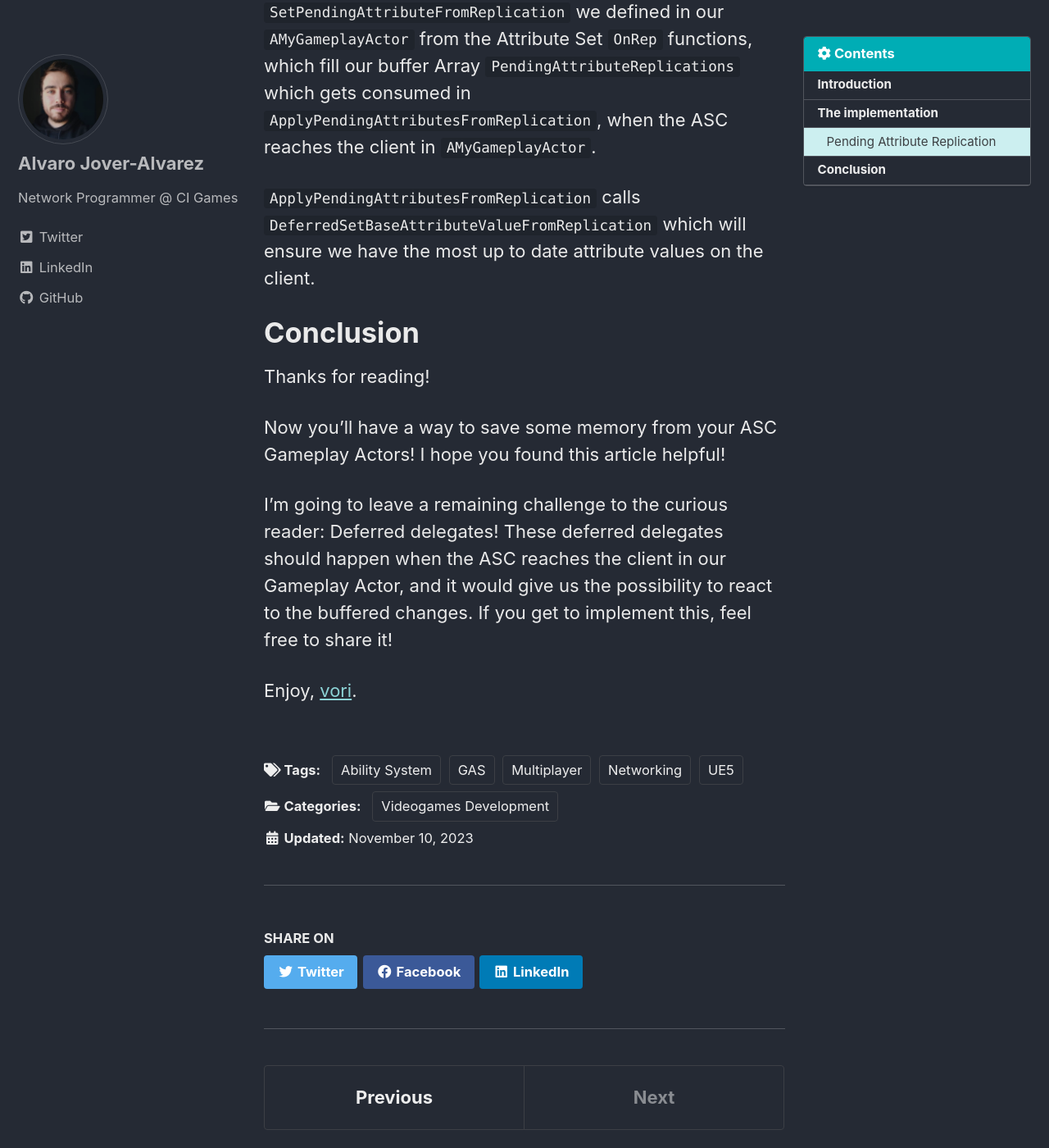
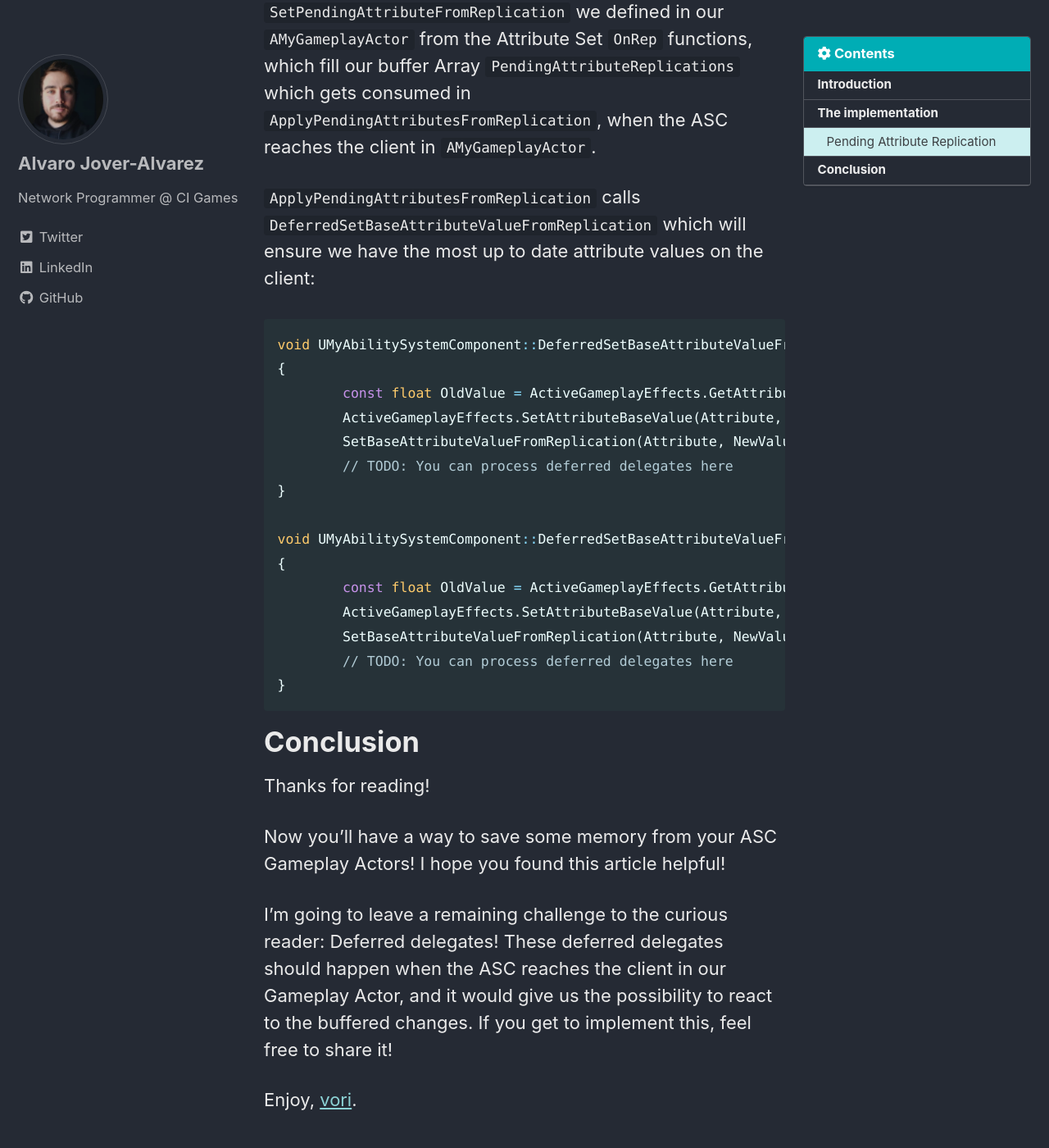
Before and after one commit to vorixo/devtricks, a Jekyll site: the page built from _posts/2023-11-10-lazy-loading-asc.md, in a window 1280 px wide and 1400 px high, scrolled down 8340 px. Shown: the whole window at 82% size. Built offline with Jekyll 4.4.1, drawn with Linux system fonts in a browser that asks for light colours; cached includes are drawn as plain includes; some of the changed text lies outside the part shown.

Commit message:
[FIX] Oopsie, I missed an important implementation in the custom ASC

```diff
--- a/_posts/2023-11-10-lazy-loading-asc.md
+++ b/_posts/2023-11-10-lazy-loading-asc.md
@@ -242,7 +242,25 @@ void UMyAttributeSet_Health::OnRep_Shield(const FGameplayAttributeData& OldShiel
 
 As we can see, the macro we created calls `SetPendingAttributeFromReplication` we defined in our `AMyGameplayActor` from the Attribute Set `OnRep` functions, which fill our buffer Array `PendingAttributeReplications` which gets consumed in `ApplyPendingAttributesFromReplication`, when the ASC reaches the client in `AMyGameplayActor`.
 
-`ApplyPendingAttributesFromReplication` calls `DeferredSetBaseAttributeValueFromReplication` which will ensure we have the most up to date attribute values on the client.
+`ApplyPendingAttributesFromReplication` calls `DeferredSetBaseAttributeValueFromReplication` which will ensure we have the most up to date attribute values on the client:
+
+{% highlight c++ %}
+void UMyAbilitySystemComponent::DeferredSetBaseAttributeValueFromReplication(const FGameplayAttribute& Attribute, float NewValue)
+{
+	const float OldValue = ActiveGameplayEffects.GetAttributeBaseValue(Attribute);
+	ActiveGameplayEffects.SetAttributeBaseValue(Attribute, NewValue);
+	SetBaseAttributeValueFromReplication(Attribute, NewValue, OldValue);
+	// TODO: You can process deferred delegates here
+}
+
+void UMyAbilitySystemComponent::DeferredSetBaseAttributeValueFromReplication(const FGameplayAttribute& Attribute, const FGameplayAttributeData& NewValue)
+{
+	const float OldValue = ActiveGameplayEffects.GetAttributeBaseValue(Attribute);
+	ActiveGameplayEffects.SetAttributeBaseValue(Attribute, NewValue.GetBaseValue());
+	SetBaseAttributeValueFromReplication(Attribute, NewValue.GetBaseValue(), OldValue);
+	// TODO: You can process deferred delegates here
+}
+{% endhighlight %}
 
 # Conclusion
 
```
